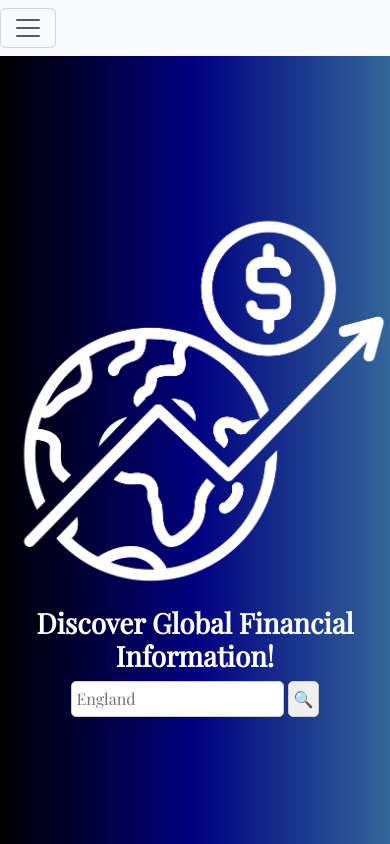
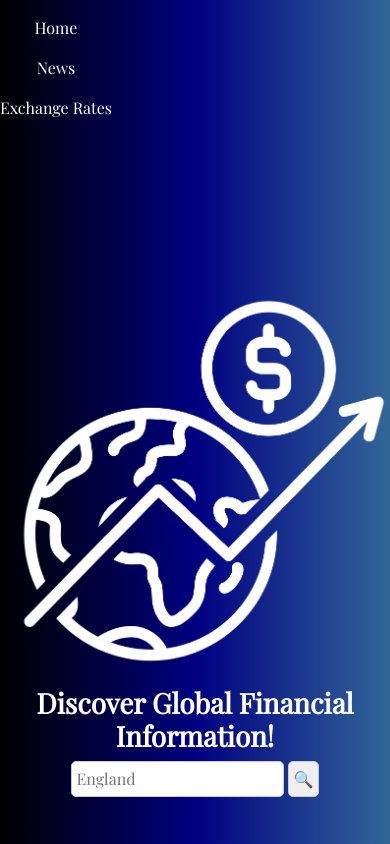
Before and after one commit to kauralane/the-financial-traveller, a plain HTML site: page index.html in a window 390 px wide. Shown: the top 844 px of the page. Drawn offline with nearby package versions, Linux system fonts and the light colour scheme.

Commit message:
removed background for navbar

```diff
--- a/assets/CSS/style.css
+++ b/assets/CSS/style.css
@@ -6,9 +6,11 @@ body {
   color: white;
 }
 
-.nav-link {
+.custom-navbar .navbar-nav .nav-link,
+.custom-navbar .navbar-toggler-icon {
   color: white !important;
 }
+
 
 h1,
 h3,
--- a/index.html
+++ b/index.html
@@ -21,12 +21,8 @@
 
   <body>
 
-    <nav class="navbar navbar-expand-lg bg-body-tertiary">
+    <nav class="navbar navbar-expand-lg navbar-light bg-transparent custom-navbar ">
         <div class="container-fluid">
-          <button class="navbar-toggler" type="button" data-bs-toggle="collapse" data-bs-target="#navbarNavDropdown" aria-controls="navbarNavDropdown" aria-expanded="false" aria-label="Toggle navigation">
-            <span class="navbar-toggler-icon"></span>
-          </button>
-          <div class="collapse navbar-collapse" id="navbarNavDropdown">
             <ul class="navbar-nav">
               <li class="nav-item">
                 <a class="nav-link active" aria-current="page" href="#">Home</a>
```
